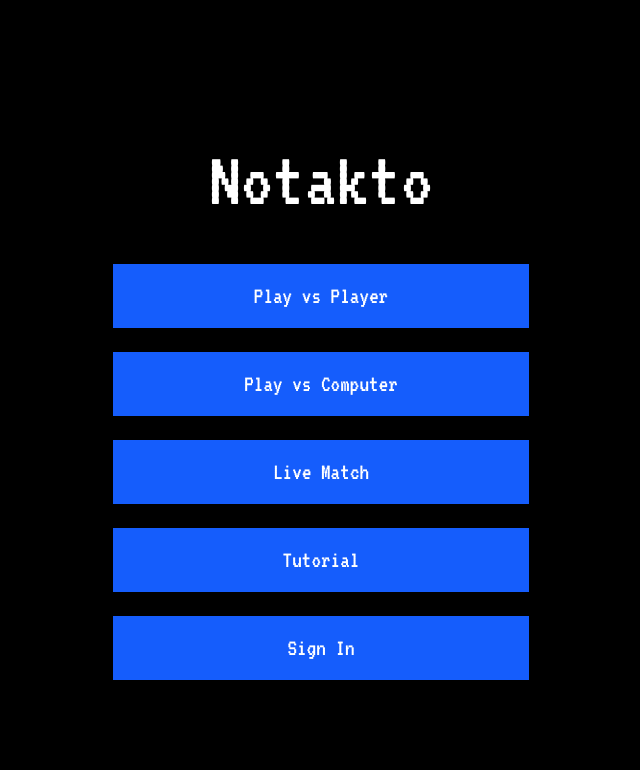
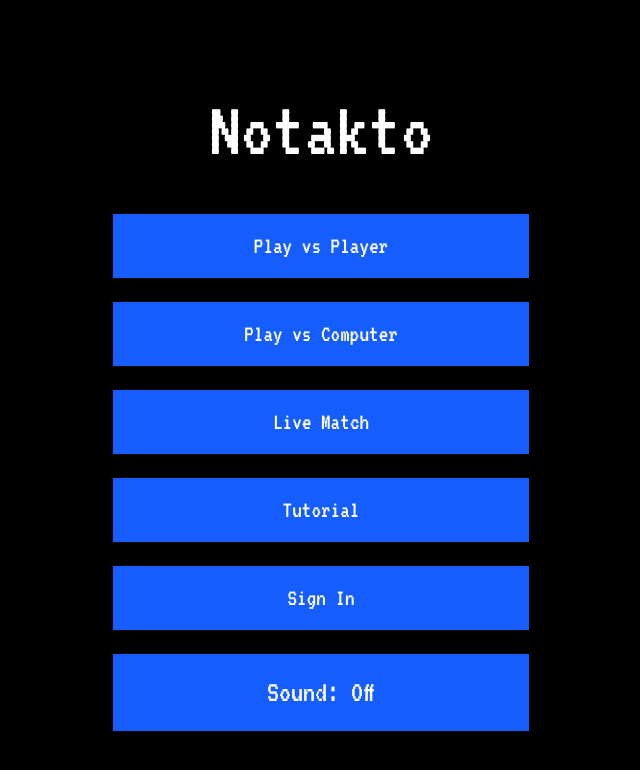
Before and after one commit to x0lg0n/notakto-website, a React (Vite) app: page / in a window 1280 px wide. Shown: the top 770 px of the page, without its empty margins (319-959 px from the left). Built offline with nearby package versions, Linux system fonts and the light colour scheme; no server answers.

Commit message:
bg music fix

```diff
--- a/src/App.tsx
+++ b/src/App.tsx
@@ -31,7 +31,7 @@ function App() {
   const [showBoardConfig, setShowBoardConfig] = useState(false);
   const [difficulty, setDifficulty] = useState<DifficultyLevel>(1);
   const [showDifficultyModal, setShowDifficultyModal] = useState<boolean>(false);
-  const [mute, setMute] = useState<boolean>(false);
+  const [mute, setMute] = useState<boolean>(true);
 
   // Economy State
   const { coins, setCoins } = useCoins();
@@ -284,6 +284,8 @@ function App() {
             signIn={handleSignIn}
             signOut={handleSignOut}
             signed={!!user}
+            isMuted={mute}
+            toggleMute={() => setMute(!mute)}
           />
         )}
 
--- a/src/components/Menu.tsx
+++ b/src/components/Menu.tsx
@@ -1,6 +1,6 @@
 import { MenuProps } from "../services/types";
 
-const Menu = ({ startGame, showTutorial, signed, signIn, signOut }: MenuProps) => {
+const Menu = ({ startGame, showTutorial, signed, signIn, signOut, toggleMute, isMuted }: MenuProps) => {
   return (
     <div className="min-h-screen bg-black flex items-center justify-center">
       <div className="flex flex-col items-center gap-6 w-full max-w-md px-4">
@@ -31,6 +31,9 @@ const Menu = ({ startGame, showTutorial, signed, signIn, signOut }: MenuProps) =
             Sign In
           </button>
         )}
+        <button onClick={toggleMute} className="w-full bg-blue-600 py-4 text-white text-[30px]">
+          Sound: {isMuted ? 'Off' : 'On'}
+        </button>
       </div>
     </div>
   );
--- a/src/services/types.ts
+++ b/src/services/types.ts
@@ -9,6 +9,8 @@ export type MenuProps = {
   signed: boolean;
   signIn: () => void;
   signOut: () => void;
+  toggleMute: ()=> void;
+  isMuted: boolean;
 };
 export type LiveProps = {
   onClose: () => void;
```
